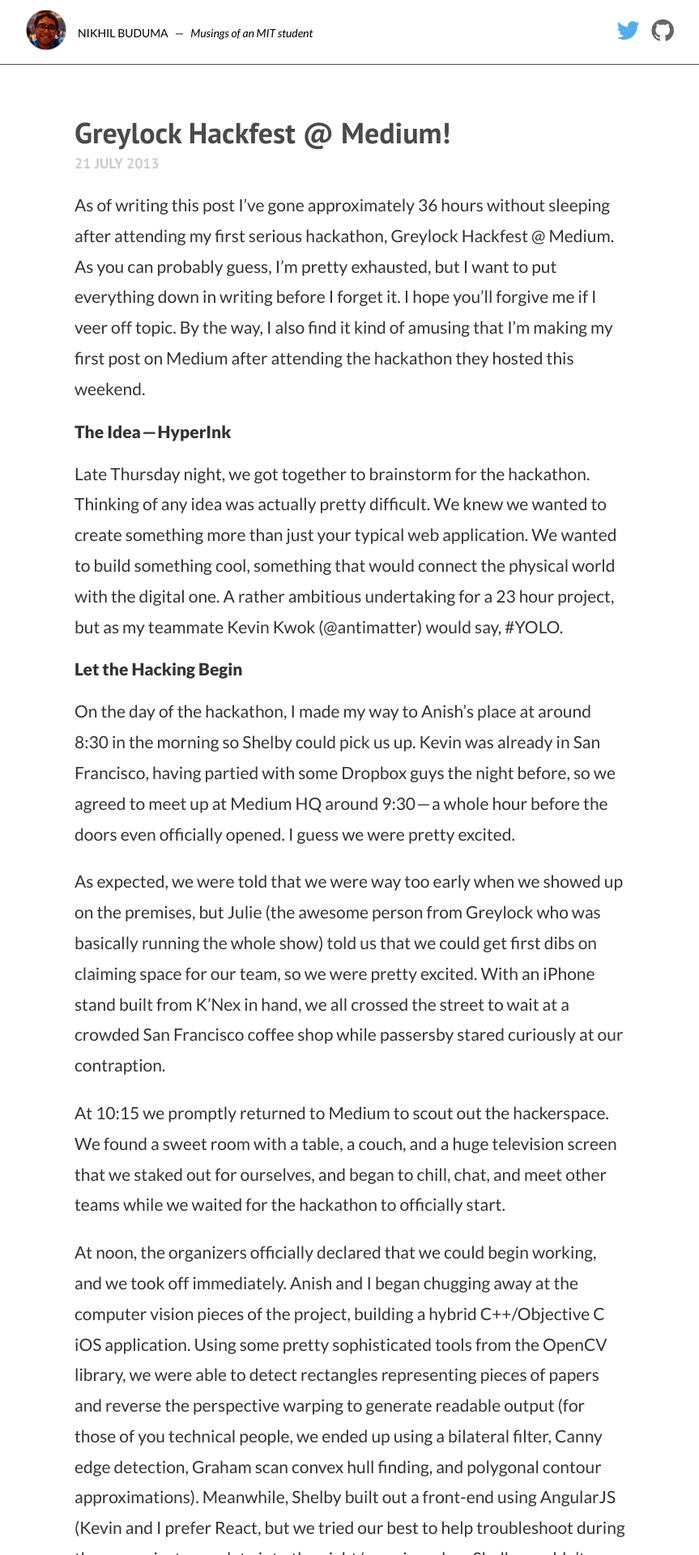
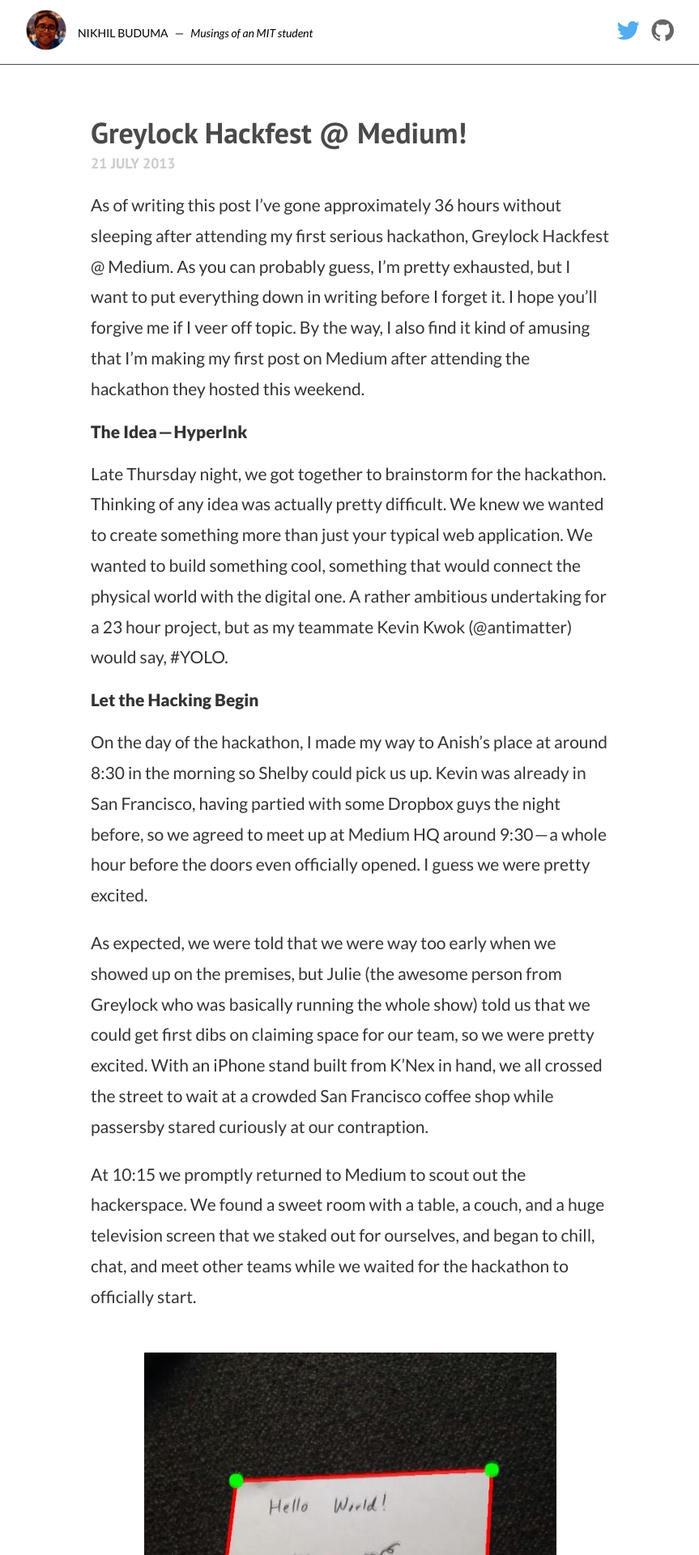
Before and after one commit to darksigma/darksigma.github.io, a Jekyll site: the page built from _posts/2013-07-21-greylock-hackfest-medium.md, in a window 1280 px wide. Shown: the top 1920 px of the page at 81% size, without its empty margins (208-1071 px from the left). Built offline with Jekyll 4.4.1, drawn with Linux system fonts in a browser that asks for light colours; nearby versions of some CDN libraries; Markdown is read by kramdown in place of the engine named in the settings; some of the changed text lies outside the part shown.

Commit message:
Fixed linked posts in 'Read Next' section. Fixed images in posts. Use h6 for captions (###### This is a caption), see format of image and caption in the markdown file of the first post.

```diff
--- a/_includes/post-footer.html
+++ b/_includes/post-footer.html
@@ -3,12 +3,15 @@
  <div class="footer">
  	<div class="content">
  		<div class= "post">
+ 			<a class="post-link" href="{{ page.previous.url }}">
  				<span class="date">READ NEXT</span>
  				<h1>{{ page.previous.title }}</h1>
  				<!-- <span class="date">{{ page.date | date_to_long_string }}</span> -->
 			    <p>{{page.previous.content | truncate: 300}}</p>
 			    <p>
 			      <a class="btn-read" href="{{ page.previous.url }}">CONTINUE READING</a>
+  				</p>
+  			</a>
   </div>
 <br/>
 <center><span style="font-family:Lato,sans-serif;color:#cccccc">© 2014 Nikhil Buduma. All rights reserved.</span></center>
--- a/_posts/2013-07-21-greylock-hackfest-medium.md
+++ b/_posts/2013-07-21-greylock-hackfest-medium.md
@@ -17,6 +17,9 @@
 As expected, we were told that we were way too early when we showed up on the premises, but Julie (the awesome person from Greylock who was basically running the whole show) told us that we could get first dibs on claiming space for our team, so we were pretty excited. With an iPhone stand built from K’Nex in hand, we all crossed the street to wait at a crowded San Francisco coffee shop while passersby stared curiously at our contraption.
 
 At 10:15 we promptly returned to Medium to scout out the hackerspace. We found a sweet room with a table, a couch, and a huge television screen that we staked out for ourselves, and began to chill, chat, and meet other teams while we waited for the hackathon to officially start.
+
+![Early Version](/img/postimg01.jpeg "Early Version")
+###### An early version of our iOS application detects pieces of papers, highlights the edges in red, and the vertices in green
 
 At noon, the organizers officially declared that we could begin working, and we took off immediately. Anish and I began chugging away at the computer vision pieces of the project, building a hybrid C++/Objective C iOS application. Using some pretty sophisticated tools from the OpenCV library, we were able to detect rectangles representing pieces of papers and reverse the perspective warping to generate readable output (for those of you technical people, we ended up using a bilateral filter, Canny edge detection, Graham scan convex hull finding, and polygonal contour approximations). Meanwhile, Shelby built out a front-end using AngularJS (Kevin and I prefer React, but we tried our best to help troubleshoot during those rare instances late into the night/morning when Shelby couldn’t figure something out), and Kevin built out our server in Node in addition to implementing some client-side computer vision in pure JavaScipt (specifically, the stroke width transform).
 
--- a/css/default-style.css
+++ b/css/default-style.css
@@ -8,6 +8,10 @@
 
 a {
 	text-decoration: none;
+}
+
+* {
+	box-sizing: border-box;
 }
 
 .topbar {
@@ -166,6 +170,27 @@
 	line-height: 1.8;
 	color: rgba(0,0,0,0.8);
 
+}
+
+.post img {
+	display: block;
+	margin-top: 50px;
+	margin-left: auto;
+	margin-right: auto;
+}
+
+.post h6 {
+	/*caption*/
+	text-align: center;
+	font-family: 'Lato', sans-serif;
+	color: #808080;
+	font-size: 18px;
+	font-style: italic;
+	font-weight: 300;
+	padding-left: 10px;
+	padding-right: 10px;
+	padding-bottom: 30px;
+	border-bottom: 1px solid #808080;
 }
 
 .date {
```
Also changed, not shown: img/postimg01.jpeg (added), 16 other files. Lines whose indentation alone changed are shown as unchanged.
